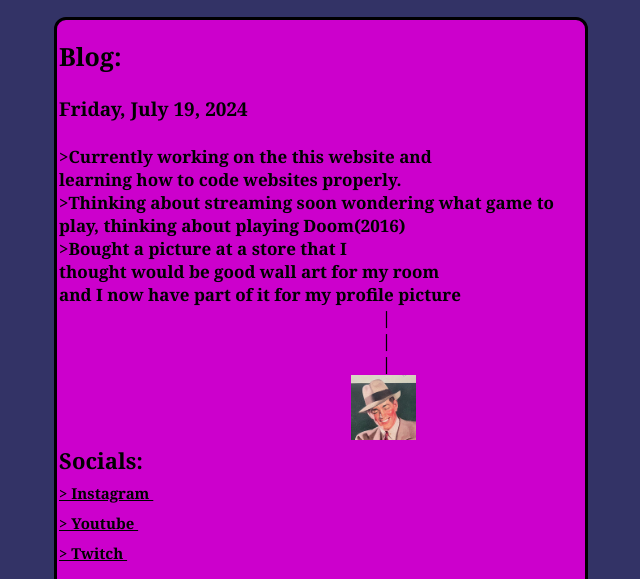
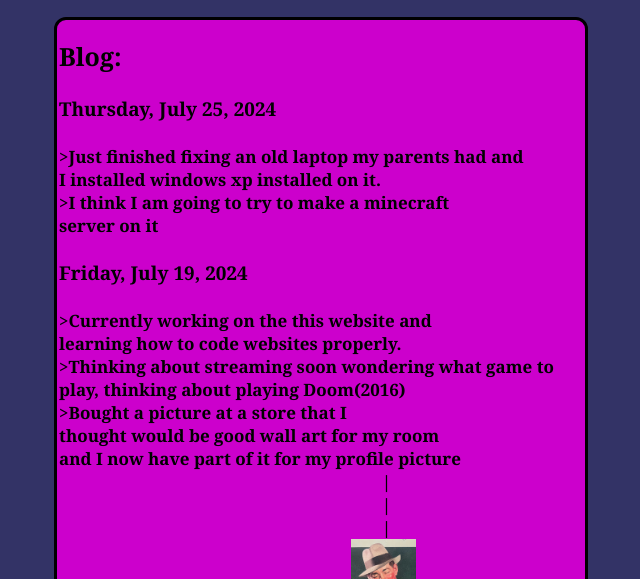
Before and after one commit to Pizzaman8777/web, a plain HTML site: page blog.html in a window 1280 px wide. Shown: the part 208-787 px from the top of the page, without its empty margins (284-924 px from the left). Drawn offline with Linux system fonts and the light colour scheme.

Commit message:
Update blog.html

```diff
--- a/blog.html
+++ b/blog.html
@@ -90,6 +90,14 @@ function wobbler() {
 					<p align="left" style="font-size: 17px;">
 						<b style="font-size: 25px;">Blog:</b><br>
 						<br>
+						<b style="font-size: 19px;">Thursday, July 25, 2024</b><br>
+						<br>
+						<b>>Just finished fixing an old laptop my parents had and<br>
+						I installed windows xp installed on it.<br>
+						>I think I am going to try to make a minecraft<br>
+						server on it<br>
+							<br>
+						</b>
 						<b style="font-size: 19px;">Friday, July 19, 2024</b><br>
 						<br>
 						<b>>Currently working on the this website and<br>
```
